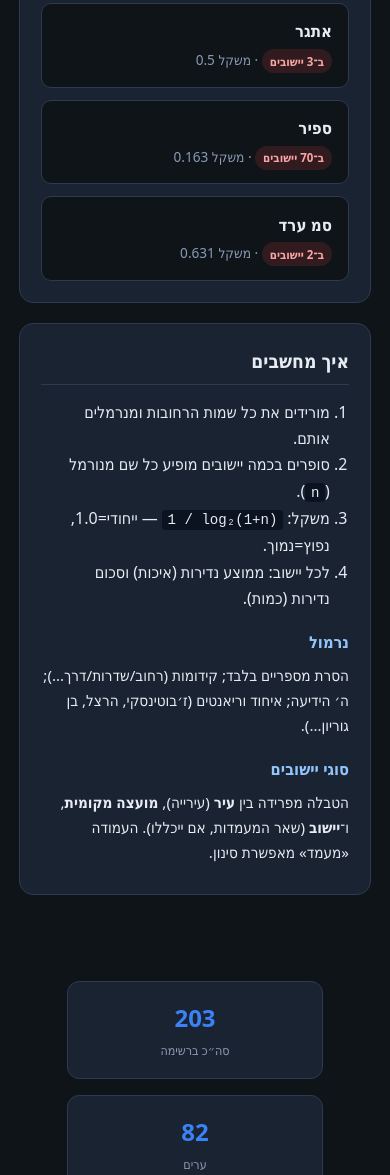
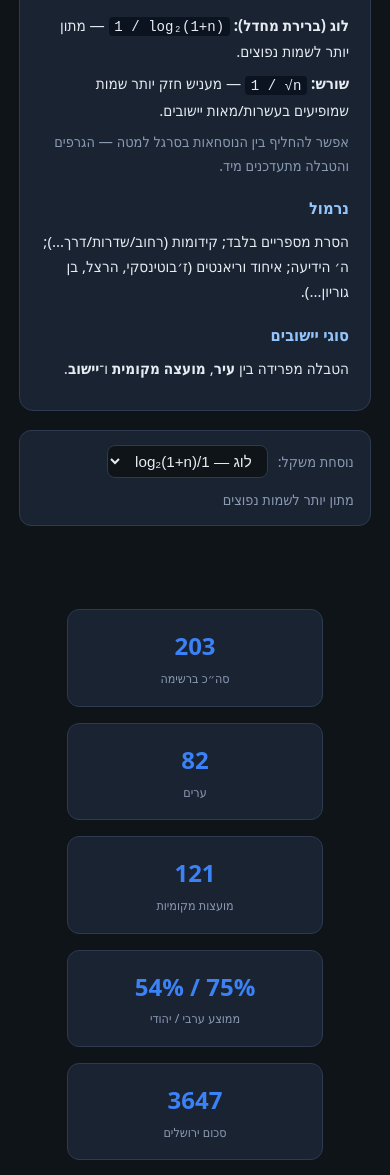
Before and after one commit to baobabprince/israel-street-rarity, a plain HTML site: page index.html in a window 390 px wide. Shown: the part 825-2000 px from the top of the page. Drawn offline with nearby package versions, Linux system fonts and the light colour scheme.

Commit message:
Log/sqrt metric toggle; move random examples to bottom

```diff
--- a/index.html
+++ b/index.html
@@ -42,11 +42,13 @@ th{color:var(--muted)}
 .table-wrap{max-height:440px;overflow:auto}
 .filters{display:flex;flex-wrap:wrap;gap:.5rem;margin-bottom:.8rem;align-items:center}
 .filters select,.filters input{background:var(--bg);color:var(--text);border:1px solid var(--border);border-radius:8px;padding:.35rem .55rem}
+.metric-bar{display:flex;flex-wrap:wrap;gap:.6rem;align-items:center;margin:1rem 0;padding:.85rem 1rem;background:var(--card);border:1px solid var(--border);border-radius:12px}
+.metric-bar label{color:var(--muted);font-size:.9rem}
+.metric-bar select{background:var(--bg);color:var(--text);border:1px solid var(--border);border-radius:8px;padding:.4rem .7rem;font-size:.95rem}
 footer{text-align:center;color:var(--muted);font-size:.82rem;margin-top:1.8rem}
 footer a{color:#60a5fa}
 .loading{text-align:center;padding:3rem;color:var(--muted)}
 .error{color:#f87171;padding:1rem}
-.formula{background:#0b1220;border-radius:8px;padding:.7rem 1rem;margin:.5rem 0;border:1px solid var(--border)}
 .ex-grid{display:grid;grid-template-columns:repeat(auto-fit,minmax(200px,1fr));gap:.75rem;margin-top:.8rem}
 .ex-card{background:var(--bg);border:1px solid var(--border);border-radius:10px;padding:.85rem 1rem}
 .ex-card .en{font-weight:700;font-size:1.05rem;margin-bottom:.25rem}
@@ -73,27 +75,40 @@ footer a{color:#60a5fa}
   <p class="muted">מקור: רשות האוכלוסין (data.gov.il) + הלמ״ס. מעודכן ב-GitHub Actions.</p>
 </section>
 
-<section id="examples-section">
-  <h2>דוגמאות להמחשה <span class="muted" style="font-weight:400;font-size:.9rem">(מתחלפות בכל טעינה)</span></h2>
-  <p class="muted">חמש דוגמאות אקראיות משמות רחובות אמיתיים — לפחות אחת ייחודית ליישוב אחד בלבד.</p>
-  <div class="ex-grid" id="examples">טוען דוגמאות…</div>
-</section>
-
 <section>
   <h2>איך מחשבים</h2>
   <ol style="margin:.4rem 1.2rem">
     <li>מורידים את כל שמות הרחובות ומנרמלים אותם.</li>
     <li>סופרים בכמה יישובים מופיע כל שם מנורמל (<code>n</code>).</li>
-    <li>משקל: <code dir="ltr">1 / log₂(1+n)</code> — ייחודי=1.0, נפוץ=נמוך.</li>
+    <li>משקל לפי נוסחה (לוג או שורש) — ייחודי=1.0, נפוץ=נמוך.</li>
     <li>לכל יישוב: ממוצע נדירות (איכות) וסכום נדירות (כמות).</li>
   </ol>
+  <h3>שתי נוסחאות</h3>
+  <p><strong>לוג (ברירת מחדל):</strong> <code dir="ltr">1 / log₂(1+n)</code> — מתון יותר לשמות נפוצים.</p>
+  <p><strong>שורש:</strong> <code dir="ltr">1 / √n</code> — מעניש חזק יותר שמות שמופיעים בעשרות/מאות יישובים.</p>
+  <p class="muted">אפשר להחליף בין הנוסחאות בסרגל למטה — הגרפים והטבלה מתעדכנים מיד.</p>
   <h3>נרמול</h3>
   <p>הסרת מספריים בלבד; קידומות (רחוב/שדרות/דרך…); ה׳ הידיעה; איחוד וריאנטים (ז׳בוטינסקי, הרצל, בן גוריון…).</p>
   <h3>סוגי יישובים</h3>
-  <p>הטבלה מפרידה בין <strong>עיר</strong> (עירייה), <strong>מועצה מקומית</strong>, ו־<strong>יישוב</strong> (שאר המעמדות, אם ייכללו). העמודה «מעמד» מאפשרת סינון.</p>
+  <p>הטבלה מפרידה בין <strong>עיר</strong>, <strong>מועצה מקומית</strong> ו־<strong>יישוב</strong>.</p>
 </section>
 
+<div class="metric-bar">
+  <label for="metric">נוסחת משקל:</label>
+  <select id="metric">
+    <option value="log">לוג — 1/log₂(1+n)</option>
+    <option value="sqrt">שורש — 1/√n</option>
+  </select>
+  <span class="muted" id="metric-hint">מתון יותר לשמות נפוצים</span>
+</div>
+
 <div id="app" class="loading">טוען נתונים…</div>
+
+<section id="examples-section">
+  <h2>דוגמאות להמחשה <span class="muted" style="font-weight:400;font-size:.9rem">(מתחלפות בכל טעינה)</span></h2>
+  <p class="muted">חמש דוגמאות אקראיות — לפחות אחת ייחודית ליישוב אחד בלבד. המשקל מתעדכן לפי הנוסחה שנבחרה.</p>
+  <div class="ex-grid" id="examples">טוען דוגמאות…</div>
+</section>
 
 <section>
   <h2>קוד מקור</h2>
@@ -114,6 +129,9 @@ function kindBadge(d){
   const cls=k==='עיר'?'city':k==='מועצה מקומית'?'council':'settle';
   return `<span class="badge ${cls}">${k}</span>`;
 }
+function kindOf(d){
+  return d.kind||(d.status==='עירייה'?'עיר':d.status==='מועצה מקומית'?'מועצה מקומית':'יישוב');
+}
 function pickExamples(pool){
   if(!pool||!pool.length) return [];
   const uniq=pool.filter(e=>e.unique);
@@ -125,15 +143,131 @@ function pickExamples(pool){
     const i=Math.floor(Math.random()*bag.length);
     out.push(bag.splice(i,1)[0]);
   }
-  while(out.length<5 && uniq.length>out.filter(e=>e.unique).length){
-    const u=uniq[Math.floor(Math.random()*uniq.length)];
-    if(!out.find(x=>x.name===u.name)) out.push(u); else break;
-  }
   return out.slice(0,5);
 }
+
+let DATA=[], EXAMPLES=[], PICKED=[];
+let metric='log';
+let charts={};
+let sortCol='rarity_mean_log', sortDir=-1;
+
+function meanKey(){return metric==='sqrt'?'rarity_mean_sqrt':'rarity_mean_log'}
+function sumKey(){return metric==='sqrt'?'rarity_sum_sqrt':'rarity_sum_log'}
+function meanOf(d){const v=d[meanKey()]; return v!=null?v:(d.rarity_mean_log||0)}
+function sumOf(d){const v=d[sumKey()]; return v!=null?v:(d.rarity_sum_log||0)}
+
+function renderExamples(){
+  const el=document.getElementById('examples');
+  if(!PICKED.length){
+    el.innerHTML='<p class="muted">אין examples.json — הריצו את ה-Action.</p>';
+    return;
+  }
+  el.innerHTML=PICKED.map(e=>{
+    const w=metric==='sqrt'?(e.weight_sqrt??e.weight):(e.weight_log??e.weight);
+    return `<div class="ex-card">
+      <div class="en">${e.name}</div>
+      <div class="meta">${e.unique
+        ? `<span class="badge uniq">ייחודי לגמרי</span> · רק ב${e.example_place||'יישוב אחד'}`
+        : `<span class="badge common">ב־${e.n_places} יישובים</span> · משקל ${w}`}
+      </div></div>`;
+  }).join('');
+}
+
+function rebuildCharts(){
+  const arab=DATA.filter(d=>d.is_arab), jew=DATA.filter(d=>!d.is_arab);
+  const mA=arab.length?arab.reduce((s,d)=>s+meanOf(d),0)/arab.length:0;
+  const mJ=jew.length?jew.reduce((s,d)=>s+meanOf(d),0)/jew.length:0;
+
+  const topM=[...DATA].sort((a,b)=>meanOf(b)-meanOf(a)).slice(0,25);
+  const topS=[...DATA].sort((a,b)=>sumOf(b)-sumOf(a)).slice(0,20);
+
+  if(charts.mean) charts.mean.destroy();
+  charts.mean=new Chart(document.getElementById('cMean'),{
+    type:'bar',
+    data:{labels:topM.map(d=>d.name),datasets:[{data:topM.map(d=>meanOf(d)),
+      backgroundColor:topM.map(d=>d.is_arab?'rgba(16,185,129,.85)':'rgba(99,102,241,.75)'),borderRadius:4}]},
+    options:{indexAxis:'y',responsive:true,maintainAspectRatio:false,plugins:{legend:{display:false}},
+      scales:{x:{max:100,ticks:{color:'#8b9bb4'},grid:{color:'#2d3a4f'}},
+              y:{ticks:{color:'#e7ecf3',font:{size:11}},grid:{display:false}}}}
+  });
+
+  if(charts.sum) charts.sum.destroy();
+  charts.sum=new Chart(document.getElementById('cSum'),{
+    type:'bar',
+    data:{labels:topS.map(d=>d.name),datasets:[{data:topS.map(d=>sumOf(d)),
+      backgroundColor:topS.map(d=>d.is_arab?'rgba(16,185,129,.85)':'rgba(59,130,246,.75)'),borderRadius:4}]},
+    options:{indexAxis:'y',responsive:true,maintainAspectRatio:false,plugins:{legend:{display:false}},
+      scales:{x:{ticks:{color:'#8b9bb4'},grid:{color:'#2d3a4f'}},
+              y:{ticks:{color:'#e7ecf3',font:{size:11}},grid:{display:false}}}}
+  });
+
+  if(charts.grp) charts.grp.destroy();
+  charts.grp=new Chart(document.getElementById('cGrp'),{
+    type:'bar',
+    data:{labels:['ממוצע נדירות %','ממוצע רחובות÷10'],
+      datasets:[
+        {label:'ערביות',data:[mA,arab.reduce((s,d)=>s+(d.streets||0),0)/(arab.length||1)/10],backgroundColor:'rgba(16,185,129,.8)'},
+        {label:'יהודיות',data:[mJ,jew.reduce((s,d)=>s+(d.streets||0),0)/(jew.length||1)/10],backgroundColor:'rgba(99,102,241,.8)'}
+      ]},
+    options:{responsive:true,maintainAspectRatio:false,plugins:{legend:{labels:{color:'#e7ecf3'}}},
+      scales:{x:{ticks:{color:'#8b9bb4'},grid:{color:'#2d3a4f'}},y:{ticks:{color:'#8b9bb4'},grid:{color:'#2d3a4f'}}}}
+  });
+
+  const cards=document.getElementById('summary-cards');
+  if(cards){
+    const jer=DATA.find(d=>d.name&&d.name.includes('ירושלים'));
+    const cities=DATA.filter(d=>kindOf(d)==='עיר');
+    const councils=DATA.filter(d=>kindOf(d)==='מועצה מקומית');
+    cards.innerHTML=`
+      <div class="card"><div class="num">${DATA.length}</div><div class="label">סה״כ ברשימה</div></div>
+      <div class="card"><div class="num">${cities.length}</div><div class="label">ערים</div></div>
+      <div class="card"><div class="num">${councils.length}</div><div class="label">מועצות מקומיות</div></div>
+      <div class="card"><div class="num">${mA.toFixed(0)}% / ${mJ.toFixed(0)}%</div><div class="label">ממוצע ערבי / יהודי</div></div>
+      <div class="card"><div class="num">${jer?Math.round(sumOf(jer)):'—'}</div><div class="label">סכום ירושלים</div></div>`;
+  }
+}
+
+function renderTable(){
+  const k=document.getElementById('fk').value;
+  const g=document.getElementById('fg').value;
+  const q=document.getElementById('q').value.trim();
+  let rows=[...DATA];
+  if(k!=='all') rows=rows.filter(d=>kindOf(d)===k);
+  if(g==='arab') rows=rows.filter(d=>d.is_arab);
+  if(g==='jewish') rows=rows.filter(d=>!d.is_arab);
+  if(q) rows=rows.filter(d=>d.name&&d.name.includes(q));
+  const col=sortCol==='rarity_mean_log'?meanKey():sortCol==='rarity_sum_log'?sumKey():sortCol;
+  rows.sort((a,b)=>{
+    let va=col==='name'?a.name:(a[col]??(col.includes('mean')?meanOf(a):col.includes('sum')?sumOf(a):0));
+    let vb=col==='name'?b.name:(b[col]??(col.includes('mean')?meanOf(b):col.includes('sum')?sumOf(b):0));
+    if(sortCol==='rarity_mean_log'){va=meanOf(a);vb=meanOf(b)}
+    if(sortCol==='rarity_sum_log'){va=sumOf(a);vb=sumOf(b)}
+    return typeof va==='string'?sortDir*String(va).localeCompare(String(vb),'he'):sortDir*((va||0)-(vb||0));
+  });
+  document.getElementById('tb').innerHTML=rows.map(d=>`<tr>
+    <td><strong>${d.name}</strong></td>
+    <td>${kindBadge(d)}</td>
+    <td>${d.district||'—'}</td>
+    <td>${fmt(d.streets)}</td>
+    <td>${fmt(d.pure_exclusive)}</td>
+    <td>${meanOf(d).toFixed(1)}</td>
+    <td>${sumOf(d).toFixed(0)}</td>
+    <td>${fmt(d.population)}</td>
+    <td><span class="badge ${d.is_arab?'arab':'jew'}">${d.is_arab?'ערבית':'יהודית'}</span></td>
+  </tr>`).join('');
+}
+
+function onMetricChange(){
+  metric=document.getElementById('metric').value;
+  document.getElementById('metric-hint').textContent=
+    metric==='sqrt'?'מעניש חזק יותר שמות נפוצים':'מתון יותר לשמות נפוצים';
+  rebuildCharts();
+  renderTable();
+  renderExamples();
+}
+
 async function main(){
   const app=document.getElementById('app');
-  let DATA=[], EXAMPLES=[];
   try{
     const [rd,re]=await Promise.all([
       fetch('data.json?t='+Date.now()),
@@ -146,41 +280,13 @@ async function main(){
     app.innerHTML='<p class="error">שגיאה בטעינת נתונים. הריצו את ה-Action לעדכון.</p>';
     return;
   }
-
-  // Examples
-  const picked=pickExamples(EXAMPLES);
-  const exEl=document.getElementById('examples');
-  if(!picked.length){
-    exEl.innerHTML='<p class="muted">אין עדיין examples.json — הריצו את ה-Action.</p>';
-  }else{
-    exEl.innerHTML=picked.map(e=>`
-      <div class="ex-card">
-        <div class="en">${e.name}</div>
-        <div class="meta">${e.unique
-          ? `<span class="badge uniq">ייחודי לגמרי</span> · רק ב${e.example_place||'יישוב אחד'}`
-          : `<span class="badge common">ב־${e.n_places} יישובים</span> · משקל ${e.weight}`}
-        </div>
-      </div>`).join('');
-  }
-
-  const arab=DATA.filter(d=>d.is_arab), jew=DATA.filter(d=>!d.is_arab);
-  const cities=DATA.filter(d=>(d.kind||d.status)==='עיר'||d.status==='עירייה');
-  const councils=DATA.filter(d=>(d.kind||'')==='מועצה מקומית'||d.status==='מועצה מקומית');
-  const mA=arab.length?arab.reduce((s,d)=>s+(d.rarity_mean_log||0),0)/arab.length:0;
-  const mJ=jew.length?jew.reduce((s,d)=>s+(d.rarity_mean_log||0),0)/jew.length:0;
-  const jer=DATA.find(d=>d.name&&d.name.includes('ירושלים'));
+  PICKED=pickExamples(EXAMPLES);
 
   app.innerHTML=`
-  <div class="cards">
-    <div class="card"><div class="num">${DATA.length}</div><div class="label">סה״כ ברשימה</div></div>
-    <div class="card"><div class="num">${cities.length}</div><div class="label">ערים</div></div>
-    <div class="card"><div class="num">${councils.length}</div><div class="label">מועצות מקומיות</div></div>
-    <div class="card"><div class="num">${mA.toFixed(0)}% / ${mJ.toFixed(0)}%</div><div class="label">ממוצע ערבי / יהודי</div></div>
-    <div class="card"><div class="num">${jer?Math.round(jer.rarity_sum_log):'—'}</div><div class="label">סכום ירושלים</div></div>
-  </div>
+  <div class="cards" id="summary-cards"></div>
   <section>
     <h2>גודל יישוב × שמות ייחודיים</h2>
-    <p class="muted">ציר X: אוכלוסייה (לוג). ציר Y: מספר שמות שמופיעים רק ביישוב הזה. צבע לפי מעמד.</p>
+    <p class="muted">ציר X: אוכלוסייה (לוג). ציר Y: שמות שמופיעים רק ביישוב הזה. לא תלוי בנוסחת המשקל.</p>
     <div class="chart-wrap"><canvas id="cScatter"></canvas></div>
   </section>
   <section>
@@ -223,98 +329,33 @@ async function main(){
     </table></div>
   </section>`;
 
-  // Scatter: pop vs pure_exclusive
   const sc=DATA.filter(d=>d.population>0);
-  const byKind=k=>sc.filter(d=>{
-    const kk=d.kind||(d.status==='עירייה'?'עיר':d.status==='מועצה מקומית'?'מועצה מקומית':'יישוב');
-    return kk===k;
-  });
-  new Chart(document.getElementById('cScatter'),{
+  const byKind=k=>sc.filter(d=>kindOf(d)===k);
+  charts.scatter=new Chart(document.getElementById('cScatter'),{
     type:'scatter',
     data:{datasets:[
-      {label:'עיר',data:byKind('עיר').map(d=>({x:d.population,y:d.pure_exclusive,name:d.name})),
-        backgroundColor:'rgba(59,130,246,.65)'},
-      {label:'מועצה מקומית',data:byKind('מועצה מקומית').map(d=>({x:d.population,y:d.pure_exclusive,name:d.name})),
-        backgroundColor:'rgba(245,158,11,.65)'},
-      {label:'יישוב',data:byKind('יישוב').map(d=>({x:d.population,y:d.pure_exclusive,name:d.name})),
-        backgroundColor:'rgba(148,163,184,.65)'}
+      {label:'עיר',data:byKind('עיר').map(d=>({x:d.population,y:d.pure_exclusive,name:d.name})),backgroundColor:'rgba(59,130,246,.65)'},
+      {label:'מועצה מקומית',data:byKind('מועצה מקומית').map(d=>({x:d.population,y:d.pure_exclusive,name:d.name})),backgroundColor:'rgba(245,158,11,.65)'},
+      {label:'יישוב',data:byKind('יישוב').map(d=>({x:d.population,y:d.pure_exclusive,name:d.name})),backgroundColor:'rgba(148,163,184,.65)'}
     ]},
     options:{responsive:true,maintainAspectRatio:false,
       plugins:{legend:{labels:{color:'#e7ecf3'}},
-        tooltip:{callbacks:{label:ctx=>{
-          const p=ctx.raw; return `${p.name}: אוכ׳ ${fmt(p.x)}, ייחודיים ${p.y}`;
-        }}}},
+        tooltip:{callbacks:{label:ctx=>{const p=ctx.raw; return `${p.name}: אוכ׳ ${fmt(p.x)}, ייחודיים ${p.y}`}}}},
       scales:{
-        x:{type:'logarithmic',title:{display:true,text:'אוכלוסייה (לוג)',color:'#8b9bb4'},
-          ticks:{color:'#8b9bb4'},grid:{color:'#2d3a4f'}},
-        y:{title:{display:true,text:'שמות ייחודיים',color:'#8b9bb4'},
-          ticks:{color:'#8b9bb4'},grid:{color:'#2d3a4f'}}
+        x:{type:'logarithmic',title:{display:true,text:'אוכלוסייה (לוג)',color:'#8b9bb4'},ticks:{color:'#8b9bb4'},grid:{color:'#2d3a4f'}},
+        y:{title:{display:true,text:'שמות ייחודיים',color:'#8b9bb4'},ticks:{color:'#8b9bb4'},grid:{color:'#2d3a4f'}}
       }}
   });
 
-  const topM=[...DATA].sort((a,b)=>(b.rarity_mean_log||0)-(a.rarity_mean_log||0)).slice(0,25);
-  new Chart(document.getElementById('cMean'),{
-    type:'bar',
-    data:{labels:topM.map(d=>d.name),datasets:[{data:topM.map(d=>d.rarity_mean_log),
-      backgroundColor:topM.map(d=>d.is_arab?'rgba(16,185,129,.85)':'rgba(99,102,241,.75)'),borderRadius:4}]},
-    options:{indexAxis:'y',responsive:true,maintainAspectRatio:false,plugins:{legend:{display:false}},
-      scales:{x:{max:100,ticks:{color:'#8b9bb4'},grid:{color:'#2d3a4f'}},
-              y:{ticks:{color:'#e7ecf3',font:{size:11}},grid:{display:false}}}}
-  });
-  const topS=[...DATA].sort((a,b)=>(b.rarity_sum_log||0)-(a.rarity_sum_log||0)).slice(0,20);
-  new Chart(document.getElementById('cSum'),{
-    type:'bar',
-    data:{labels:topS.map(d=>d.name),datasets:[{data:topS.map(d=>d.rarity_sum_log),
-      backgroundColor:topS.map(d=>d.is_arab?'rgba(16,185,129,.85)':'rgba(59,130,246,.75)'),borderRadius:4}]},
-    options:{indexAxis:'y',responsive:true,maintainAspectRatio:false,plugins:{legend:{display:false}},
-      scales:{x:{ticks:{color:'#8b9bb4'},grid:{color:'#2d3a4f'}},
-              y:{ticks:{color:'#e7ecf3',font:{size:11}},grid:{display:false}}}}
-  });
-  new Chart(document.getElementById('cGrp'),{
-    type:'bar',
-    data:{labels:['ממוצע נדירות %','ממוצע רחובות÷10'],
-      datasets:[
-        {label:'ערביות',data:[mA,arab.reduce((s,d)=>s+(d.streets||0),0)/(arab.length||1)/10],backgroundColor:'rgba(16,185,129,.8)'},
-        {label:'יהודיות',data:[mJ,jew.reduce((s,d)=>s+(d.streets||0),0)/(jew.length||1)/10],backgroundColor:'rgba(99,102,241,.8)'}
-      ]},
-    options:{responsive:true,maintainAspectRatio:false,plugins:{legend:{labels:{color:'#e7ecf3'}}},
-      scales:{x:{ticks:{color:'#8b9bb4'},grid:{color:'#2d3a4f'}},y:{ticks:{color:'#8b9bb4'},grid:{color:'#2d3a4f'}}}}
-  });
+  document.getElementById('metric').onchange=onMetricChange;
+  document.getElementById('fk').onchange=renderTable;
+  document.getElementById('fg').onchange=renderTable;
+  document.getElementById('q').oninput=renderTable;
+  document.getElementById('sb').onchange=function(){sortCol=this.value;sortDir=-1;renderTable()};
 
-  let sortCol='rarity_mean_log', sortDir=-1;
-  function kindOf(d){
-    return d.kind||(d.status==='עירייה'?'עיר':d.status==='מועצה מקומית'?'מועצה מקומית':'יישוב');
-  }
-  function render(){
-    const k=document.getElementById('fk').value;
-    const g=document.getElementById('fg').value;
-    const q=document.getElementById('q').value.trim();
-    let rows=[...DATA];
-    if(k!=='all') rows=rows.filter(d=>kindOf(d)===k);
-    if(g==='arab') rows=rows.filter(d=>d.is_arab);
-    if(g==='jewish') rows=rows.filter(d=>!d.is_arab);
-    if(q) rows=rows.filter(d=>d.name&&d.name.includes(q));
-    rows.sort((a,b)=>{
-      const va=a[sortCol], vb=b[sortCol];
-      return typeof va==='string'?sortDir*String(va).localeCompare(String(vb),'he'):sortDir*((va||0)-(vb||0));
-    });
-    document.getElementById('tb').innerHTML=rows.map(d=>`<tr>
-      <td><strong>${d.name}</strong></td>
-      <td>${kindBadge(d)}</td>
-      <td>${d.district||'—'}</td>
-      <td>${fmt(d.streets)}</td>
-      <td>${fmt(d.pure_exclusive)}</td>
-      <td>${d.rarity_mean_log!=null?d.rarity_mean_log.toFixed(1):'—'}</td>
-      <td>${d.rarity_sum_log!=null?d.rarity_sum_log.toFixed(0):'—'}</td>
-      <td>${fmt(d.population)}</td>
-      <td><span class="badge ${d.is_arab?'arab':'jew'}">${d.is_arab?'ערבית':'יהודית'}</span></td>
-    </tr>`).join('');
-  }
-  document.getElementById('fk').onchange=render;
-  document.getElementById('fg').onchange=render;
-  document.getElementById('q').oninput=render;
-  document.getElementById('sb').onchange=function(){sortCol=this.value;sortDir=-1;render()};
-  render();
+  rebuildCharts();
+  renderTable();
+  renderExamples();
 }
 main();
 </script>
```
